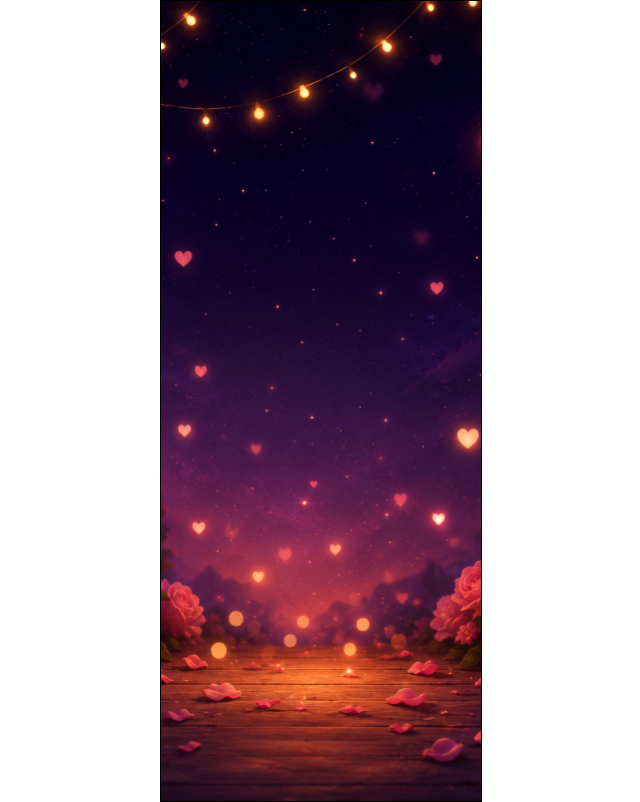
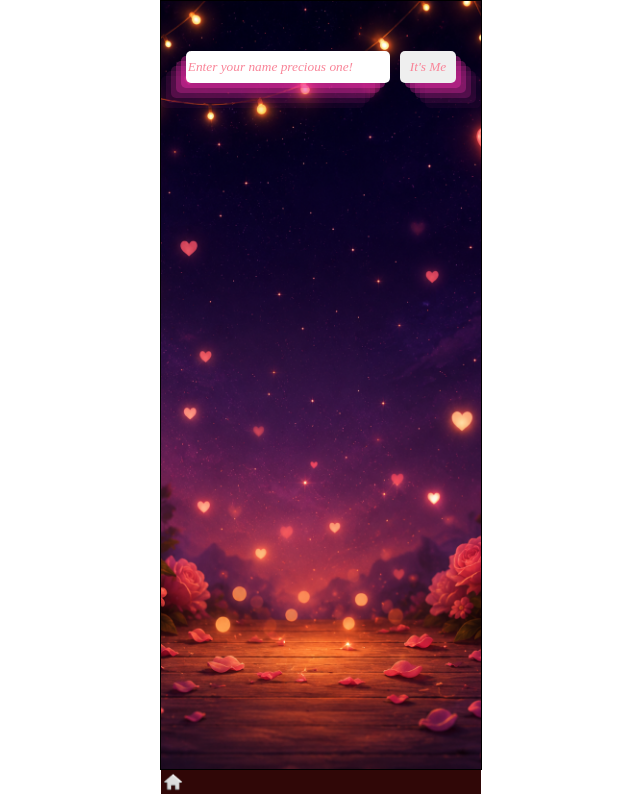
Before and after one commit to Kumar-Awadhesh/Birthday-Wish, a React (Vite) app in the folder vite-project/: page / in a window 1280 px wide. Shown: the whole page, without its empty margins (319-959 px from the left). Built offline with nearby package versions, Linux system fonts and the light colour scheme.

Commit message:
user authentication added

```diff
--- a/vite-project/src/App.css
+++ b/vite-project/src/App.css
@@ -4,7 +4,7 @@
 
 .container{
     width: 320px;
-    height: 100vh;
+    height: 96vh;
     margin: auto;
     border: 1px solid;
     background: url("/images/dashboard_theme.png");
@@ -15,9 +15,9 @@
 }
 
 .waiting-container{
-    /* display: none; */
+
     width: 320px;
-    height: 100vh;
+    height: 96vh;
     margin: auto;
     align-content: center;
 
@@ -28,7 +28,7 @@
 }
 
 .time-stamp{
-    color: lightyellow;
+    color: lightgreen;
     text-align: center;
     font-family: 'Lucida Sans', 'Lucida Sans Regular', 'Lucida Grande', 'Lucida Sans Unicode', Geneva, Verdana, sans-serif;
 }
@@ -40,16 +40,17 @@
     margin-bottom: 20px;
     font-size: 22px;
     font-family: unset;
+    font-style: italic;
 }
 
 .birth-cake-container{
     width: 320px;
-    height: 100vh;
+    height: 96vh;
     margin: auto;
 }
 
 .cake-img-container-before{
-    height: 100vh;
+    height: 96vh;
     align-content: end;
     text-align: center;
     background: url("/images/dashboard_theme.png");
@@ -102,7 +103,7 @@
 
 
 .celebration-container-after{
-    height: 100vh;
+    height: 96vh;
     align-content: center;
     background: url("/images/celebration-theme.gif");
     background-position: center;
@@ -121,7 +122,7 @@
 
 .birthday-wish-msg-container{
     width: 320px;
-    height: 100vh;
+    height: 97vh;
     margin: auto;
     align-content: center;
     background: url("/images/dashboard_theme.png");
@@ -133,3 +134,57 @@
 .wish-msg-container>img{
     width: 320px;
 }
+
+.menu-icons{
+    width: 320px;
+    margin: auto;
+    display: flex;
+    align-content: center;
+    justify-content: space-between;
+    background-color: rgb(48, 7, 7);
+}
+
+.menu-icons>img{
+    width: 20px;
+    padding: 2px;
+}
+
+.menu-icons>img:hover{
+    cursor: pointer;
+    border-radius: 50%;
+    background-color: rgb(17, 13, 27);
+}
+
+.user-input-container{
+    text-align: center;
+
+}
+
+.user-input-container>button{
+    padding: 8px 10px 8px 10px;
+    border: none;
+    outline: none;
+    margin-top: 50px;
+    font-family: unset;
+    font-style: oblique;
+    margin-left: 10px;
+    border-radius: 5px;
+    color: rgb(249, 132, 152);
+    box-shadow: rgba(240, 46, 170, 0.4) 5px 5px, rgba(240, 46, 170, 0.3) 10px 10px, rgba(240, 46, 170, 0.2) 15px 15px, rgba(240, 46, 170, 0.1) 20px 20px, rgba(240, 46, 170, 0.05) 25px 25px;
+}
+
+.user-input-container>input{
+    width: 200px;
+    height: 30px;
+    border: none;
+    outline: none;
+    font-family: cursive;
+    font-style: italic;
+    border-radius: 5px;
+    color: red;
+    box-shadow: rgba(240, 46, 170, 0.4) -5px 5px, rgba(240, 46, 170, 0.3) -10px 10px, rgba(240, 46, 170, 0.2) -15px 15px, rgba(240, 46, 170, 0.1) -20px 20px, rgba(240, 46, 170, 0.05) -25px 25px;
+}
+
+.user-input-container>input::placeholder{
+    color: rgb(249, 132, 152);;
+}
--- a/vite-project/src/App.jsx
+++ b/vite-project/src/App.jsx
@@ -3,6 +3,7 @@ import Dashboard from './components/dashboard';
 import WaitingRoom from './components/waitingRoom';
 import BirthCake from './components/birthCake';
 import BirthdayWish from './components/birthdayWish';
+import Menu from './components/menu';
 import './App.css'
 
 
@@ -18,7 +19,7 @@ function App() {
         <Route path='/birth_cake' element={<BirthCake/>} />
         <Route path='wish_msg' element={<BirthdayWish/>} />
       </Routes>
-
+      <Menu/>
     </>
   )
 }
--- a/vite-project/src/authorization/birthdayContext.jsx
+++ b/vite-project/src/authorization/birthdayContext.jsx
@@ -3,7 +3,7 @@ import { createContext, useState } from "react";
 export const BirthdayContext = createContext();
 
 export const BirthContextProvider = ({children}) => {
-    const [user, setUser] = useState(false);
+    const [user, setUser] = useState("Elaichi");
 
 
     return(
--- a/vite-project/src/components/dashboard.jsx
+++ b/vite-project/src/components/dashboard.jsx
@@ -1,11 +1,31 @@
-import { useEffect, useState } from "react"
+import { useEffect, useState, useContext} from "react"
+import { useNavigate } from "react-router-dom";
+import { BirthdayContext } from "../authorization/birthdayContext";
 
 const Dashboard = () => {
+    const [userName, setUserName] = useState("");
+    const {user, setUser} = useContext(BirthdayContext);
+    const navigate = useNavigate();
+
+
+    const userAuthentication = () => {
+        if(user.toLocaleLowerCase() === userName.toLocaleLowerCase()){
+            alert("It is you my Lady!!");
+            navigate("/waiting")
+        }
+        else{
+            alert("Enter your special name!")
+        }
+    }
+
 
     return(
         <>
             <main className="container">
-
+                <div className="user-input-container">
+                    <input type="text" placeholder="Enter your name precious one!" onChange={(e)=>setUserName(e.target.value)} />
+                    <button onClick={userAuthentication}>It's Me</button>
+                </div>
             </main>
         </>
     )
--- /dev/null
+++ b/vite-project/src/components/menu.jsx
@@ -0,0 +1,20 @@
+import { useState } from "react";
+import { useNavigate } from "react-router-dom";
+
+
+const Menu = () => {
+const navigate = useNavigate();
+
+
+    return(
+        <>
+            <main className="menu-container">
+                <div className="menu-icons">
+                    <img onClick={(e)=>navigate("/")} src="images/home-icon.webp" alt="" />
+                </div>
+            </main>
+        </>
+    )
+}
+
+export default Menu;
--- a/vite-project/src/components/waitingRoom.jsx
+++ b/vite-project/src/components/waitingRoom.jsx
@@ -45,7 +45,7 @@ const WaitingRoom = () => {
         <>
             <main className="container">
                 <div className="waiting-container">
-                    <h2 className="waiting-msg">Waiting for the Day,
+                    <h2 className="waiting-msg"> Hey Beautiful! <br /> Waiting for the Day,
                         The Day You Came into This World!
                     </h2>
                     <h2 className="time-stamp">
```
Also changed, not shown: vite-project/public/images/home-icon.webp (added).
